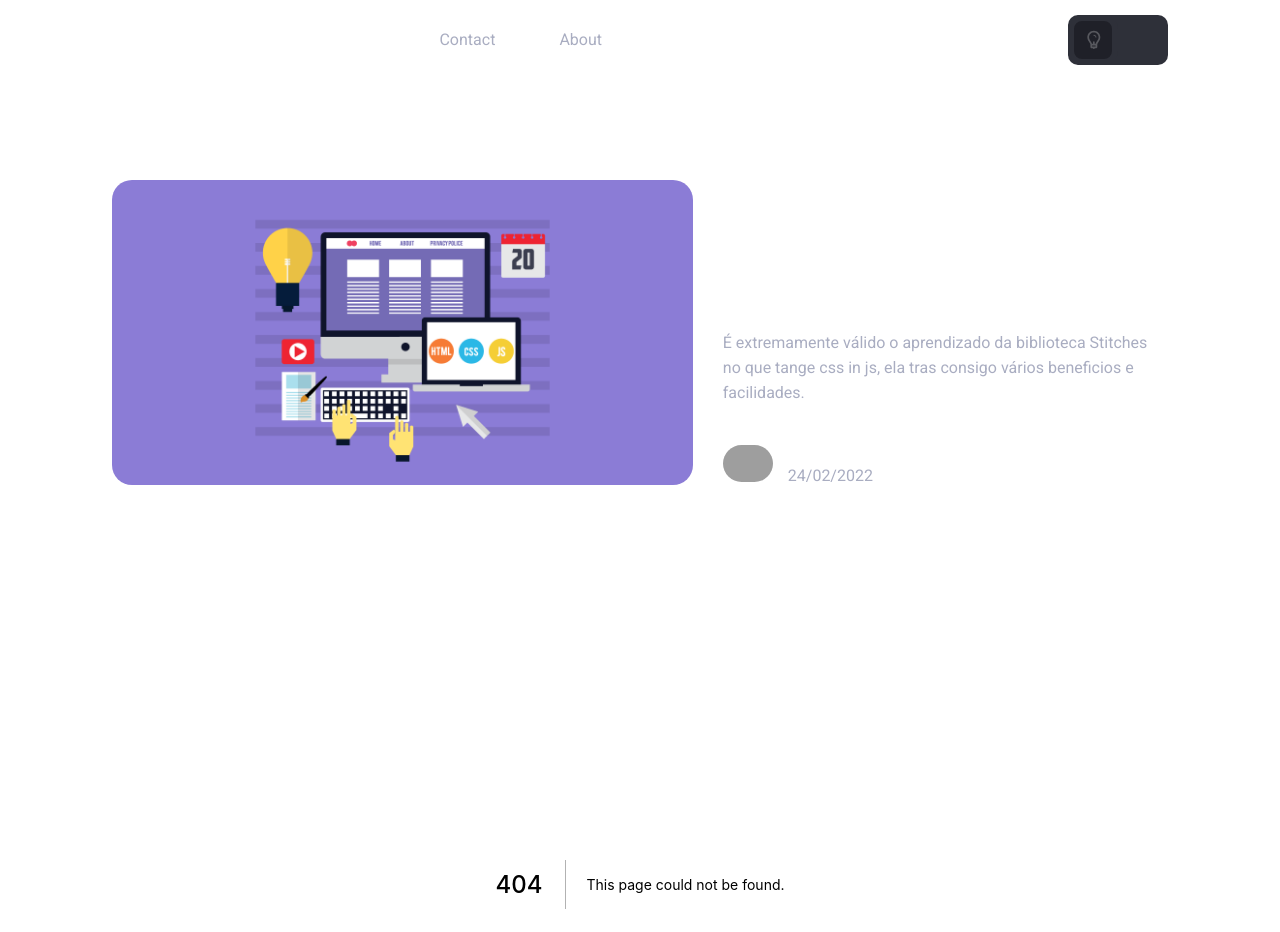
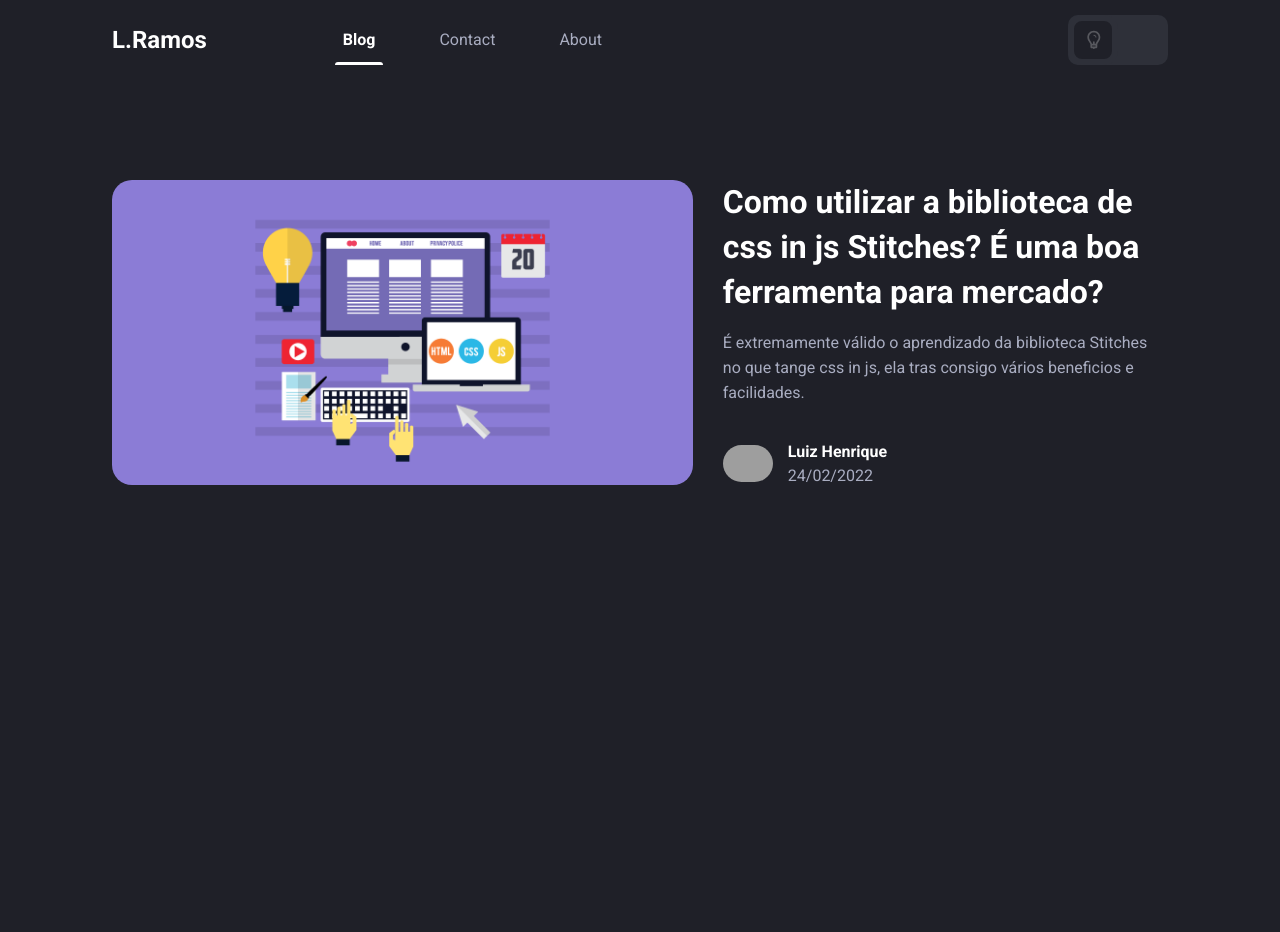
Before and after one commit to MogLuiz/LRamos-Blog, a Next.js app: page /blog in a window 1280 px wide. Before the commit this address had no page. Shown: the top 932 px of the page. After the commit the page ends 800 px from the top, so only its background shows below. Built offline with nearby package versions, Linux system fonts and the light colour scheme; grey boxes are pictures that could not be loaded.

Commit message:
feat: Next page Blog

```diff
--- a/src/pages/_app.tsx
+++ b/src/pages/_app.tsx
@@ -1,6 +1,6 @@
 // Components
 import { Header, MainCard } from "../components";
-import Blog from "./Blog"
+import Blog from "./Blog";
 
 // Types
 import type { AppProps } from "next/app";
@@ -17,7 +17,6 @@ const MyApp: React.FC<AppProps> = ({ Component, pageProps }) => {
   return (
     <>
       <Header />
-      <Blog />
       <Component {...pageProps} />
     </>
   );
--- /dev/null
+++ b/src/pages/blog/index.tsx
@@ -0,0 +1,21 @@
+// Packages
+import React from "react";
+
+// Components
+import { MainCard } from "../../components";
+
+// Styles
+import { Wrapper } from "../styles";
+
+const Blog: React.FC = () => {
+  // -------------------------------------------------
+  // Render
+  // -------------------------------------------------
+  return (
+    <Wrapper>
+      <MainCard />
+    </Wrapper>
+  );
+};
+
+export default Blog;
```
